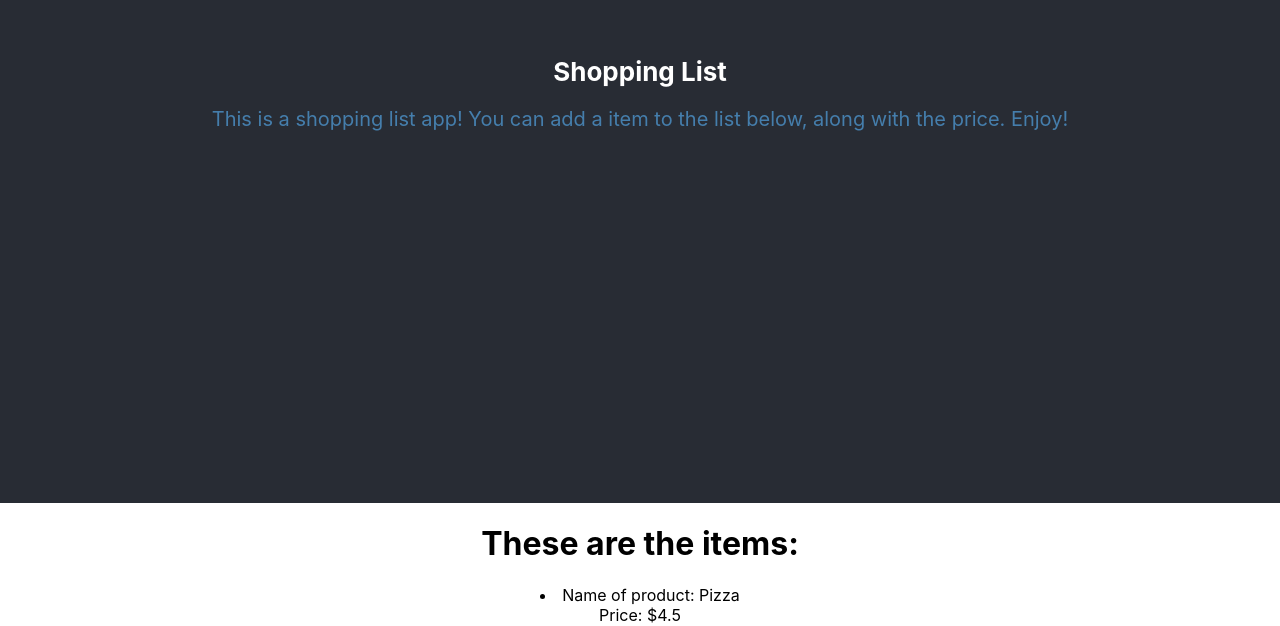
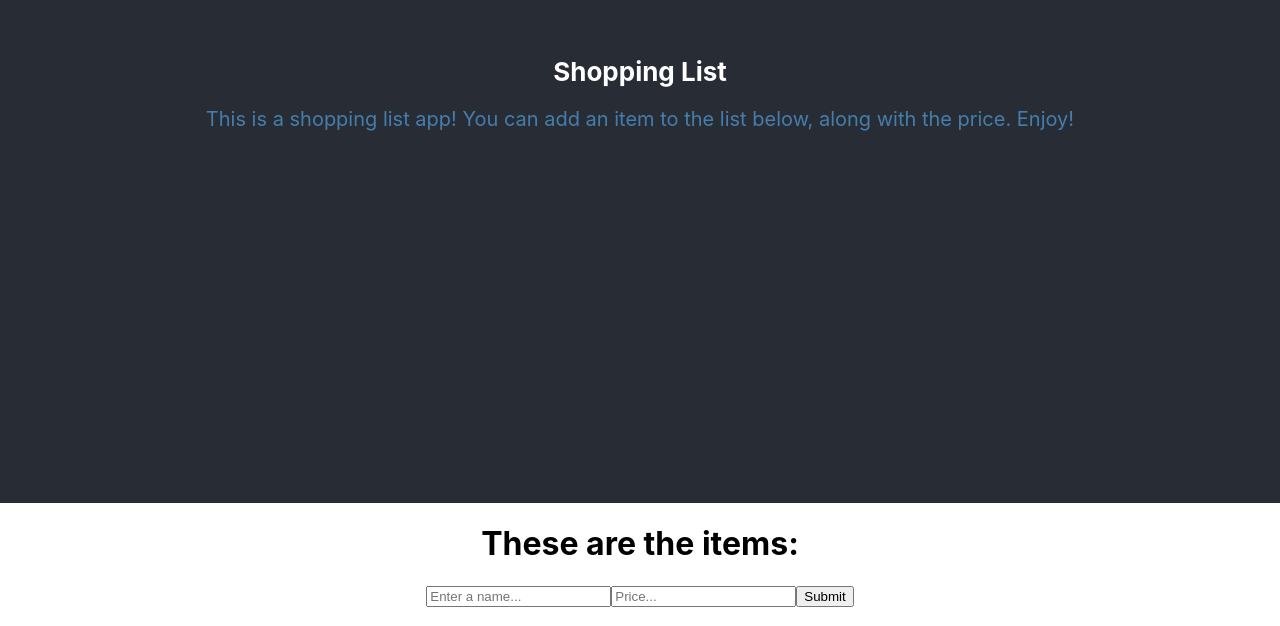
Before and after one commit to adrianaorantes/shopping-list, a React (Create React App) app: page / in a window 1280 px wide. Shown: the part 297-923 px from the top of the page. Built offline with nearby package versions, Linux system fonts and the light colour scheme.

Commit message:
fifth commit - added form and input

```diff
--- a/src/App.tsx
+++ b/src/App.tsx
@@ -5,69 +5,89 @@ import { listenerCount } from 'process';
 
 
 //we need a class shopping item
-//we create classes to be good at organizin gour code
-//create an pbject wehen we need to add somethign to the list
-//newItem = new ShoppingItem();
 class ShoppingItem{
   public name = "";
   public price = 0.0;
 }
 
-//creating instances of ShoppingItem class
+/*creating instances of ShoppingItem class
 const pizza: ShoppingItem = {name: "Pizza", price: 4.5 }
 const eggs: ShoppingItem = {name: "Eggs", price: 1.5 }
 const milk: ShoppingItem = {name: "Milk", price: 2.0 }
+*/
 
 //define the state that contains current todo list
-//define what an object should look like to any code that access it
-//define properties
 interface AppState{
   items: Array<ShoppingItem>;
-  //items.add(pizza);
 }
 
 
 //we switch from function to class bc functions do a specific thing and classes do multiple things
 class App extends React.Component<{}, AppState>{
-  //runs whenevr a new class object is created
-  //a class is not just for defining what an object looks like, also how it works
-  //interface defines what an object looks like
-  //class is more complicated than an interface
-  //when you create an object instance of a class the constructor runs
-  //anything you need to do when you run an object
+
   constructor(props: any, state: AppState) {
     super(props, state);
-    this.state = { items: [pizza, milk, eggs] };
+    this.state = { items: [] };
 
-    //this.state.items.push(milk);
   }
   //renders the html (interprets) to display content to a page
-  //gets called every single time react detetcts a change in one of my compoenents
   render(){
   return (
     <div className="App">
       <header className="App-header">
           <b>Shopping List</b>
-          <p> This is a shopping list app! You can add a item to the list below, along with the price. Enjoy! </p>
+          <p> This is a shopping list app! You can add an item to the list below, along with the price. Enjoy! </p>
       </header>
       <h1> These are the items: </h1>
 
-
+      <ul>
           {/* //turns array of items into a map */}
-          {this.state.items.map((item) => (
+          {this.state.items.map(item => (
             <li>
-            Name of product: {item.name}
+              Name of Product: {item.name}
             <br />
               Price: ${item.price}
             </li>
           ))}
-
-
+        </ul>
         <p>  </p>
+        <form onSubmit={this.submitForm}>
+          <input type="text" placeholder="Enter a name..." onChange={this.changeInputName} />
+          <input type="text" placeholder="Price..." onChange={this.changeInputPrice} />
+          <input type="submit" placeholder="Submit"/>
+        </form>
+        <br></br>
+        <br></br>
     </div>
   );
   }
+  private inputName = "";
+  private inputPrice = "";
+
+  private changeInputName = (event: React.ChangeEvent<HTMLInputElement>) => {
+    this.inputName = event.target.value;
+  }
+  private changeInputPrice = (event: React.ChangeEvent<HTMLInputElement>) => {
+    this.inputPrice = event.target.value;
   }
 
+  // constraining the type of the event
+  private submitForm = (event: React.FormEvent<HTMLFormElement>) => {
+    event.preventDefault();
+    /*generate an alert with the value of the textbox
+    alert("Name: " + this.inputName + "\nPrice: " + this.inputPrice);*/
+
+    // updating the state of the component
+    //create a new ShoppingItem object with private variables
+    const newItem: ShoppingItem = {name: this.inputName, price: parseFloat(this.inputPrice)}
+
+
+    this.setState({
+      //create new array list of type ShoppingItem and concatanate original items list with new item object
+      items: this.state.items.concat(newItem)
+    });
+
+  };
+}
 
 export default App;
```
Lines whose indentation alone changed are shown as unchanged.
